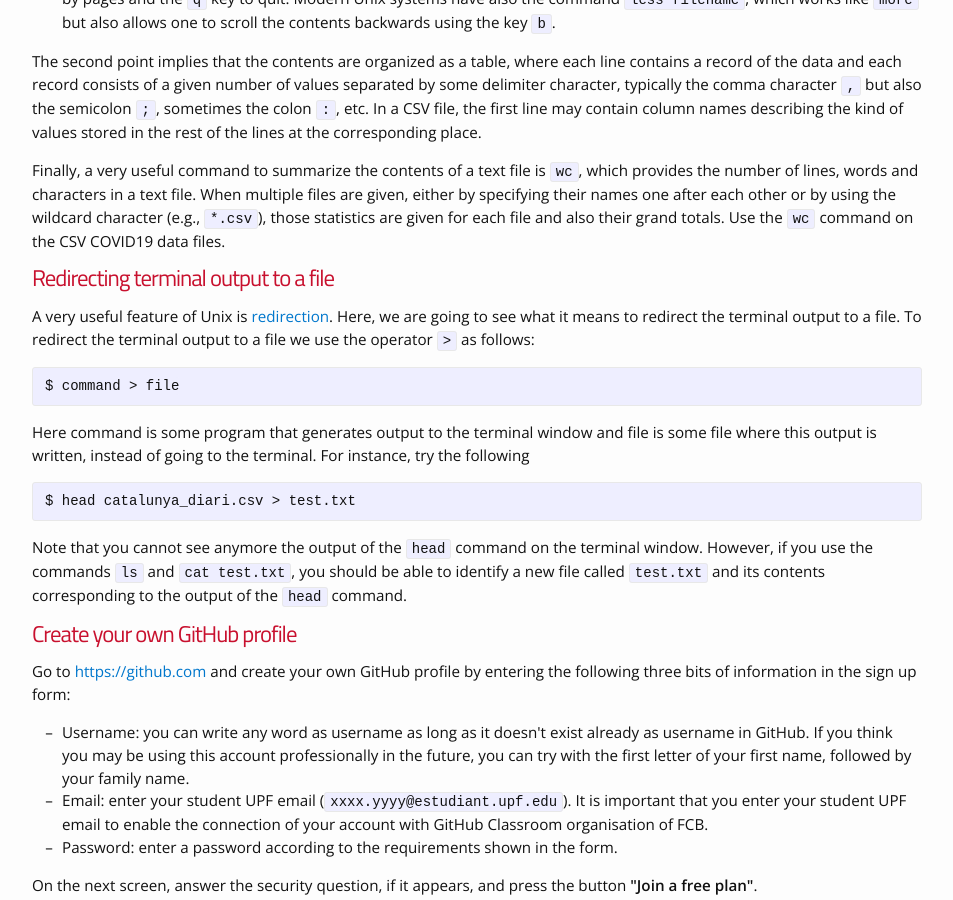
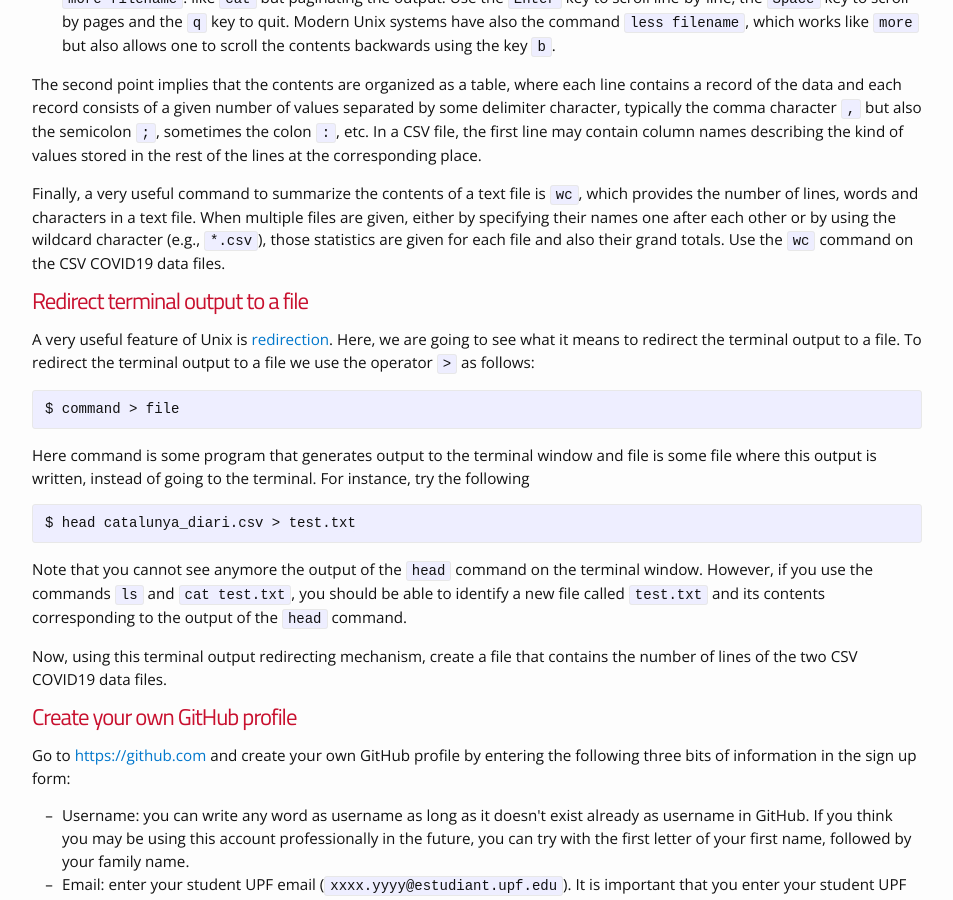
Before and after one commit to funcompbio/funcompbio.github.io, a Jekyll site: the page built from practical1/practical1.md, in a window 1280 px wide and 900 px high, scrolled down 5005 px. Shown: the whole window, without its empty margins (163-1116 px from the left). Built offline with Jekyll 4.4.1, drawn with Linux system fonts in a browser that asks for light colours; nearby versions of some CDN libraries; some of the changed text lies outside the part shown.

Commit message:
Updated practical 1.

```diff
--- a/practical1/practical1.html
+++ b/practical1/practical1.html
@@ -7,6 +7,7 @@
 <li>Use the Unix online manual.</li>
 <li>Remove files and directories.</li>
 <li>Explore file contents.</li>
+<li>Redirect terminal output to a file.</li>
 <li>Create your own GitHub profile.</li>
 </ul>
 <h1 id="setup-and-background">Setup and background</h1>
@@ -89,12 +90,13 @@ unzip catalunya_diari.zip</code></pre>
 </ul>
 <p>The second point implies that the contents are organized as a table, where each line contains a record of the data and each record consists of a given number of values separated by some delimiter character, typically the comma character <code>,</code> but also the semicolon <code>;</code>, sometimes the colon <code>:</code>, etc. In a CSV file, the first line may contain column names describing the kind of values stored in the rest of the lines at the corresponding place.</p>
 <p>Finally, a very useful command to summarize the contents of a text file is <code>wc</code>, which provides the number of lines, words and characters in a text file. When multiple files are given, either by specifying their names one after each other or by using the wildcard character (e.g., <code>*.csv</code>), those statistics are given for each file and also their grand totals. Use the <code>wc</code> command on the CSV COVID19 data files.</p>
-<h1 id="redirecting-terminal-output-to-a-file">Redirecting terminal output to a file</h1>
+<h1 id="redirect-terminal-output-to-a-file">Redirect terminal output to a file</h1>
 <p>A very useful feature of Unix is <a href="https://en.wikipedia.org/wiki/Redirection_%28computing%29">redirection</a>. Here, we are going to see what it means to redirect the terminal output to a file. To redirect the terminal output to a file we use the operator <code>&gt;</code> as follows:</p>
 <pre><code>$ command &gt; file</code></pre>
 <p>Here command is some program that generates output to the terminal window and file is some file where this output is written, instead of going to the terminal. For instance, try the following</p>
 <pre><code>$ head catalunya_diari.csv &gt; test.txt</code></pre>
 <p>Note that you cannot see anymore the output of the <code>head</code> command on the terminal window. However, if you use the commands <code>ls</code> and <code>cat test.txt</code>, you should be able to identify a new file called <code>test.txt</code> and its contents corresponding to the output of the <code>head</code> command.</p>
+<p>Now, using this terminal output redirecting mechanism, create a file that contains the number of lines of the two CSV COVID19 data files.</p>
 <h1 id="create-your-own-github-profile">Create your own GitHub profile</h1>
 <p>Go to <a href="https://github.com" class="uri">https://github.com</a> and create your own GitHub profile by entering the following three bits of information in the sign up form:</p>
 <ul>
```
